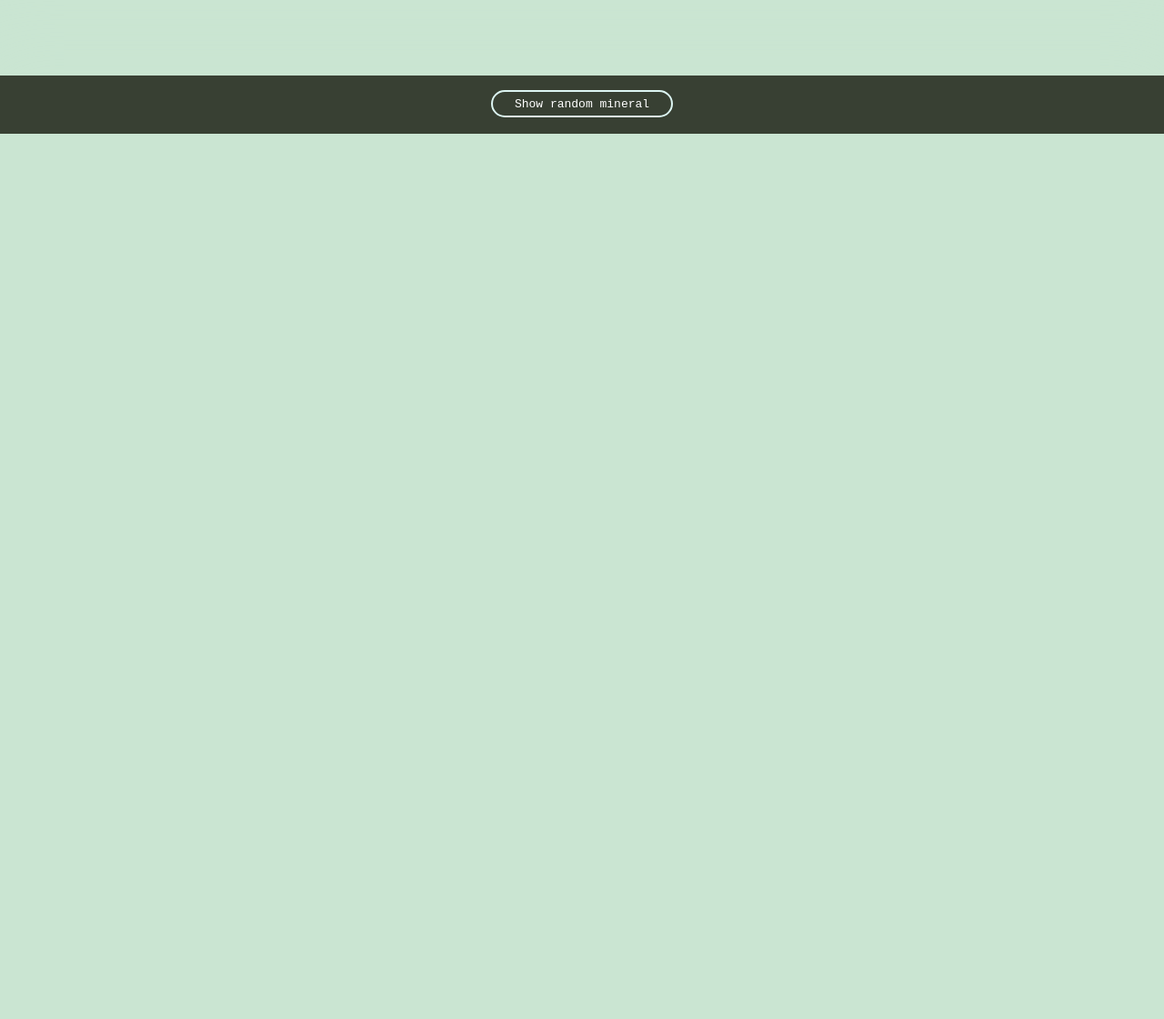
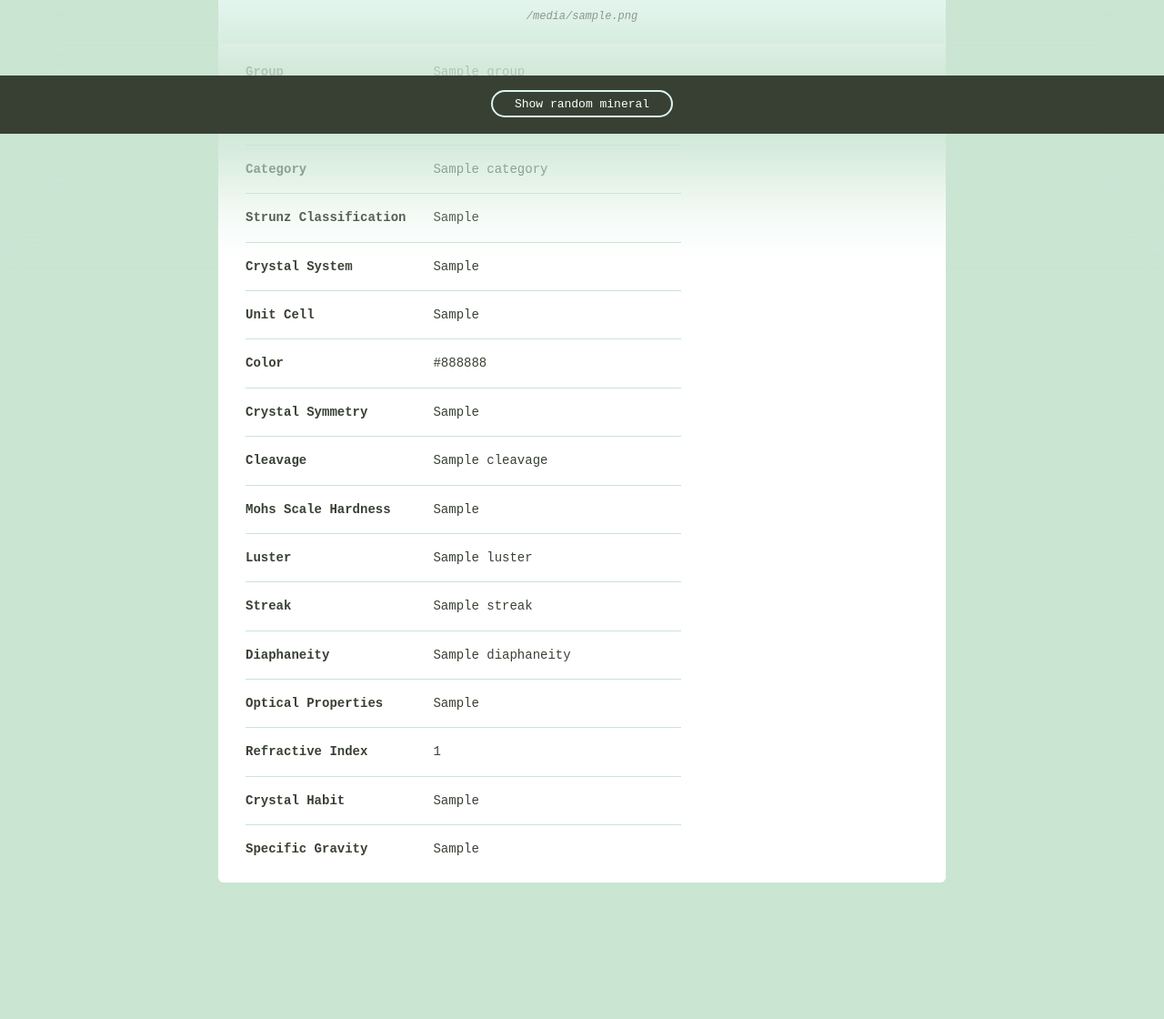
Before and after one commit to FVPukay/mackys-minerals, a Django app: template minerals_app/templates/minerals_app/mineral_details.html in a window 1280 px wide. Shown: the part 653-1773 px from the top of the page at 91% size. Before the commit the page ends 800 px from the top, so only its background shows below. Run offline with Django 3.2, Linux system fonts and the light colour scheme; the template is opened without the code that fills it: most values are stand-ins (such as "Sample title", 1, 10 or a date in 2020).

Commit message:
feat: Make mineral details pages functional

```diff
--- a/minerals_app/templates/minerals_app/layout.html
+++ b/minerals_app/templates/minerals_app/layout.html
@@ -1,5 +1,5 @@
+<!DOCTYPE html>
 {% load staticfiles %}
-<!DOCTYPE html>
 <html lang="en" dir="ltr">
   <head>
     <meta charset="utf-8">
--- a/minerals_app/templates/minerals_app/mineral_details.html
+++ b/minerals_app/templates/minerals_app/mineral_details.html
@@ -1,4 +1,119 @@
 {% extends 'minerals_app/layout.html' %}
+{% load static %}
 {% block content %}
-
+  <div class="grid-100 mineral__container">
+    <h1 class="mineral__name">{{ object.name }}</h1>
+    <div class="mineral__image-bg">
+    {% with 'images/'|add:object.image_filename as mineral_image %}
+      <img class="mineral__image" src="{% static mineral_image %}" alt="{{ object.image_filename }}">
+    {% endwith %}
+      <p class="mineral__caption">{{ object.image_caption }}</p>
+    </div>
+    <div class="mineral__table-container">
+      <table class="mineral__table">
+        <tbody>
+          <tr>
+            <td class="mineral__category">Group</td>
+            <td>{{ object.group }}</td>
+          </tr>
+          {% if object.formula %}
+            <tr>
+              <td class="mineral__category">Formula</td>
+              <td>{{ object.formula|safe }}</td>
+            </tr>
+          {% endif %}
+          {% if object.category %}
+          <tr>
+            <td class="mineral__category">Category</td>
+            <td>{{ object.category }}</td>
+          </tr>
+          {% endif %}
+          {% if object.strunz_classification %}
+            <tr>
+              <td class="mineral__category">Strunz Classification</td>
+              <td>{{ object.strunz_classification }}</td>
+            </tr>
+          {% endif %}
+          {% if object.crystal_system %}
+            <tr>
+              <td class="mineral__category">Crystal System</td>
+              <td>{{ object.crystal_system }}</td>
+            </tr>
+          {% endif %}
+          {% if object.unit_cell %}
+            <tr>
+              <td class="mineral__category">Unit Cell</td>
+              <td>{{ object.unit_cell }}</td>
+            </tr>
+          {% endif %}
+          {% if object.color %}
+            <tr>
+              <td class="mineral__category">Color</td>
+              <td>{{ object.color }}</td>
+            </tr>
+          {% endif %}
+          {% if object.crystal_symmetry %}
+            <tr>
+              <td class="mineral__category">Crystal Symmetry</td>
+              <td>{{ object.crystal_symmetry }}</td>
+            </tr>
+          {% endif %}
+          {% if object.cleavage %}
+            <tr>
+              <td class="mineral__category">Cleavage</td>
+              <td>{{ object.cleavage }}</td>
+            </tr>
+          {% endif %}
+          {% if object.mohs_scale_hardness %}
+            <tr>
+              <td class="mineral__category">Mohs Scale Hardness</td>
+              <td>{{ object.mohs_scale_hardness }}</td>
+            </tr>
+          {% endif %}
+          {% if object.luster %}
+            <tr>
+              <td class="mineral__category">Luster</td>
+              <td>{{ object.luster }}</td>
+            </tr>
+          {% endif %}
+          {% if object.streak %}
+            <tr>
+              <td class="mineral__category">Streak</td>
+              <td>{{ object.streak }}</td>
+            </tr>
+          {% endif %}
+          {% if object.diaphaneity %}
+            <tr>
+              <td class="mineral__category">Diaphaneity</td>
+              <td>{{ object.diaphaneity }}</td>
+            </tr>
+          {% endif %}
+          {% if object.optical_properties %}
+            <tr>
+              <td class="mineral__category">Optical Properties</td>
+              <td>{{ object.optical_properties }}</td>
+            </tr>
+          {% endif %}
+          {% if object.refractive_index %}
+            <tr>
+              <td class="mineral__category">Refractive Index</td>
+              <td>{{ object.refractive_index }}</td>
+            </tr>
+          {% endif %}
+          {% if object.crystal_habit %}
+            <tr>
+              <td class="mineral__category">Crystal Habit</td>
+              <td>{{ object.crystal_habit }}</td>
+            </tr>
+          {% endif %}
+          {% if object.specific_gravity %}
+            <tr>
+              <td class="mineral__category">Specific Gravity</td>
+              <td>{{ object.specific_gravity }}</td>
+            </tr>
+          {% endif %}
+        </tbody>
+      </table>
+    </div>
+  </div>
 {% endblock %}
```
